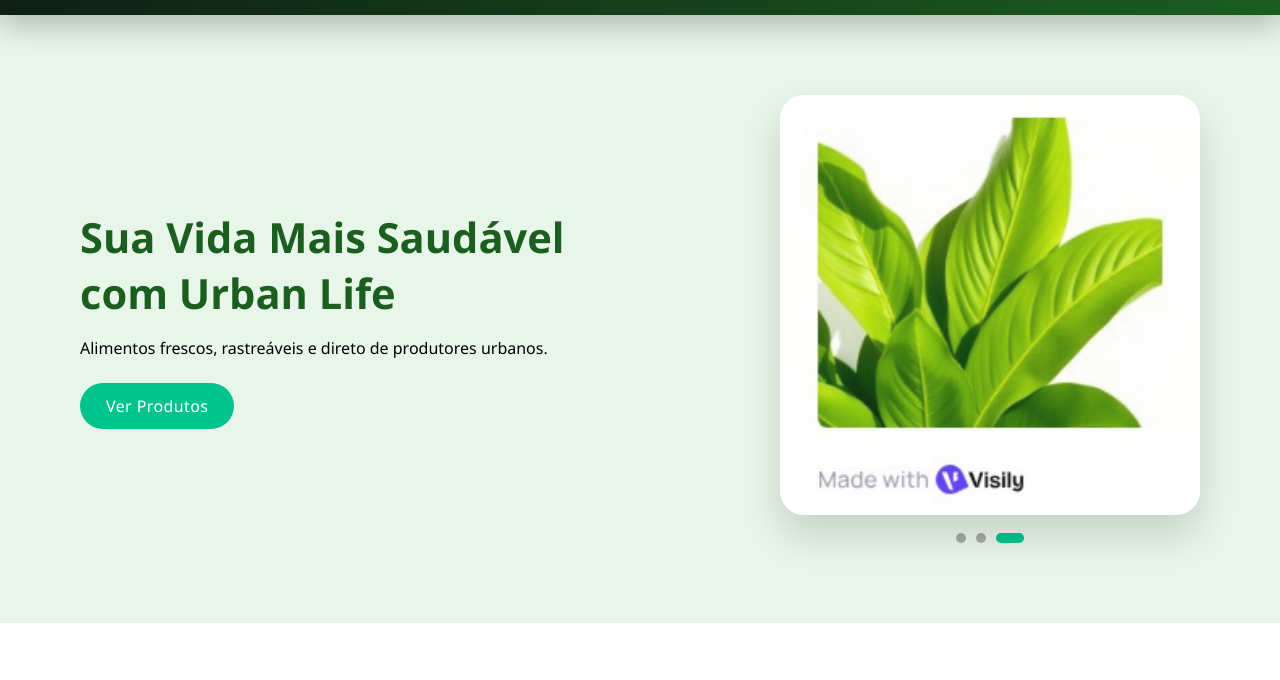
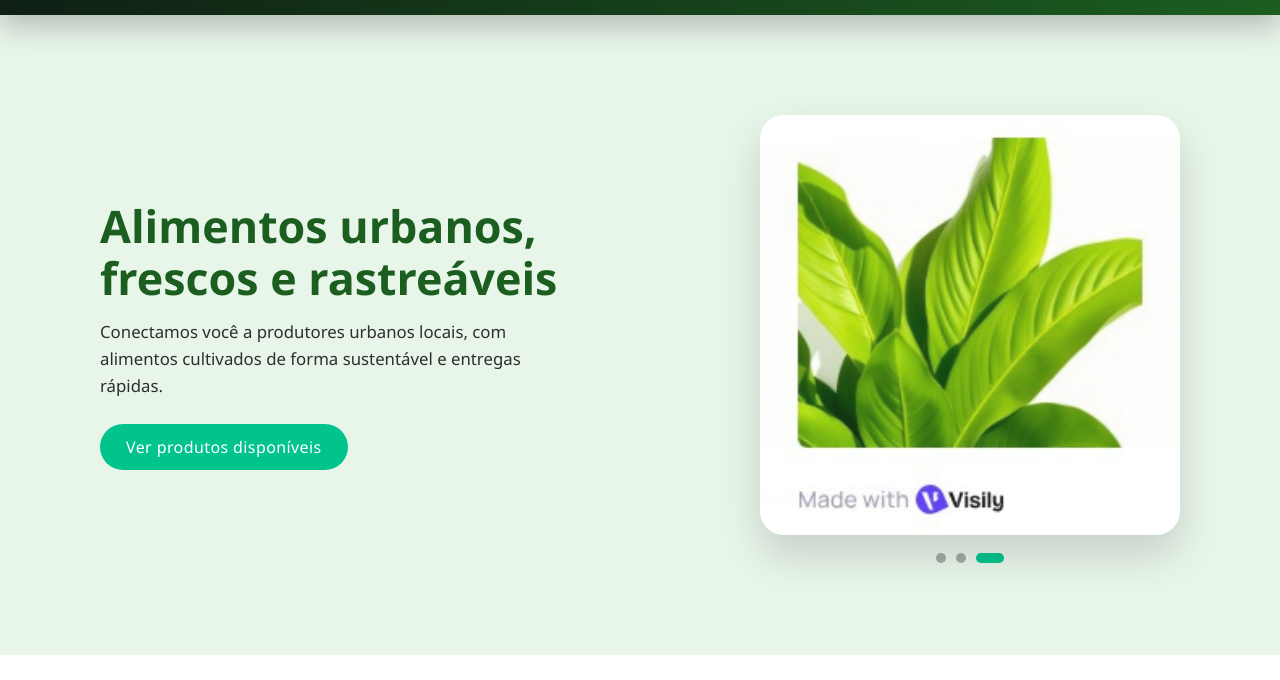
Before and after one commit to thiagoNR7/Urban-life, a plain HTML site: page urban-life/frontend/index.html in a window 1280 px wide. Shown: the part 68-748 px from the top of the page. Drawn offline with Linux system fonts and the light colour scheme.

Commit message:
hero-refino

```diff
--- a/urban-life/frontend/css/style.css
+++ b/urban-life/frontend/css/style.css
@@ -453,4 +453,30 @@ a {
   .carousel-indicadores {
     margin-top: 12px;
   }
+}/* =========================
+   HERO – REFINO PREMIUM
+========================= */
+
+.hero-texto h1 {
+  font-size: 2.8rem;
+  line-height: 1.15;
+  font-weight: 700;
 }
+
+.hero-texto p {
+  font-size: 1.05rem;
+  line-height: 1.6;
+  color: #2e2e2e;
+  max-width: 480px;
+}
+
+.hero-carousel {
+  transform: translateY(4px);
+}
+
+/* mais presença no desktop */
+@media (min-width: 1024px) {
+  .hero {
+    padding: 96px 100px;
+  }
+}
--- a/urban-life/frontend/index.html
+++ b/urban-life/frontend/index.html
@@ -10,7 +10,11 @@
     <!-- NAVBAR -->
     <nav class="navbar">
       <div class="nav-left">
-        <img src="./imgs/logo_Prancheta 1 cópia (1).png" class="logo-nav" alt="Urban Life" />
+        <img
+          src="./imgs/logo_Prancheta 1 cópia (1).png"
+          class="logo-nav"
+          alt="Urban Life"
+        />
       </div>
 
       <ul class="menu desktop">
@@ -40,10 +44,13 @@
     <!-- HERO -->
     <section class="hero">
       <div class="hero-texto">
-        <h1>Sua Vida Mais Saudável com Urban Life</h1>
-        <p>Alimentos frescos, rastreáveis e direto de produtores urbanos.</p>
+        <h1>Alimentos urbanos, frescos e rastreáveis</h1>
+        <p>
+          Conectamos você a produtores urbanos locais, com alimentos cultivados
+          de forma sustentável e entregas rápidas.
+        </p>
         <button class="btn-principal btn-hero" id="btn-hero">
-          Ver Produtos
+          Ver produtos disponíveis
         </button>
       </div>
 
```
